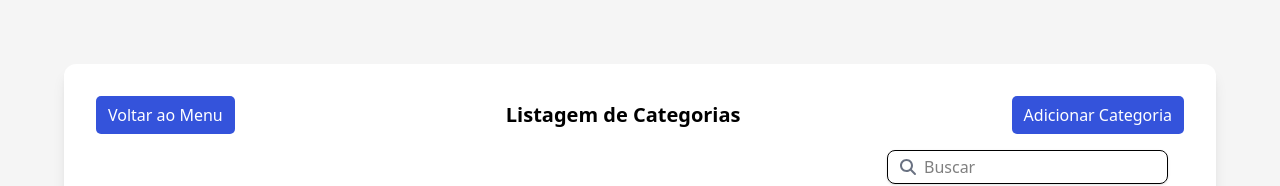
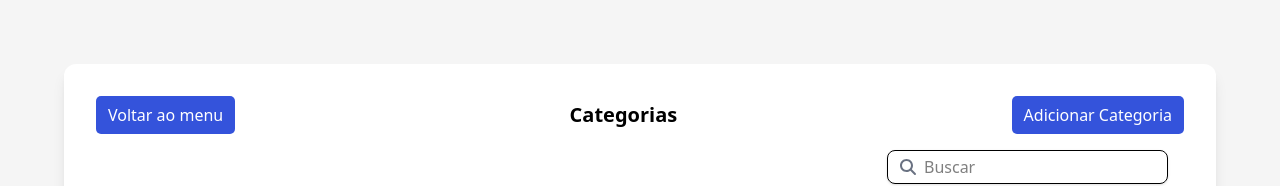
Before and after one commit to leoblanski/controle-validade-frontend, a React (Vite) app: page /categories in a window 1280 px wide. Shown: the top 186 px of the page. Built offline with nearby package versions, Linux system fonts and the light colour scheme; no server answers.

Commit message:
criação props pageTitle,backButton,addButton,nextPage,backPage

```diff
--- a/src/components/Layout.jsx
+++ b/src/components/Layout.jsx
@@ -12,16 +12,20 @@ export default function Layout({
   currentPage,
   totalPages,
   navigate,
-
+  pageTitle,
+  backButton,
+  addButton,
+  nextPage,
+  backPage,
 }) {
   return (
     <div>
       <div className="flex justify-between items-center">
         <button onClick={() => navigate("/")} id="button-b">
-          Voltar ao Menu
+          {backButton}
         </button>
         <h2 className="text-xl font-semibold text-center flex-1">
-          Listagem de Categorias
+          {pageTitle}
         </h2>
         <button
           onClick={() => {
@@ -31,7 +35,7 @@ export default function Layout({
           }}
           id="button-b"
         >
-          Adicionar Categoria
+          {addButton}
         </button>
       </div>
 
@@ -60,7 +64,7 @@ export default function Layout({
           onClick={() => setCurrentPage(currentPage - 1)}
           disabled={currentPage === 1}
         >
-          {"<"} Anterior
+          {"<"} {backPage}
         </button>
         <button
           type="button"
@@ -68,7 +72,7 @@ export default function Layout({
           onClick={() => setCurrentPage(currentPage + 1)}
           disabled={currentPage === totalPages}
         >
-          Próxima {">"}
+          {nextPage} {">"}
         </button>
       </div>
     </div>
--- a/src/pages/Categories.jsx
+++ b/src/pages/Categories.jsx
@@ -2,7 +2,6 @@ import React, { FormEvent, useEffect, useState } from "react";
 import { useNavigate } from "react-router-dom";
 import { FontAwesomeIcon } from "@fortawesome/react-fontawesome";
 import { faMagnifyingGlass } from "@fortawesome/free-solid-svg-icons";
-
 import { ClipLoader } from "react-spinners";
 import api from "../api";
 import Input from "../components/Input";
@@ -150,6 +149,12 @@ function Categories() {
           currentPage={currentPage}
           totalPages={totalPages}
           navigate={navigate}
+          pageTitle="Categorias"
+          backButton={"Voltar ao menu"}
+          addButton={"Adicionar Categoria"}
+          nextPage={"Próxima"}
+          backPage={"Anterior"}
+
         >
           {errorMessage && (
             <div className="bg-red-100 text-red-700 p-3 rounded-lg shadow mb-4 text-center">
```
